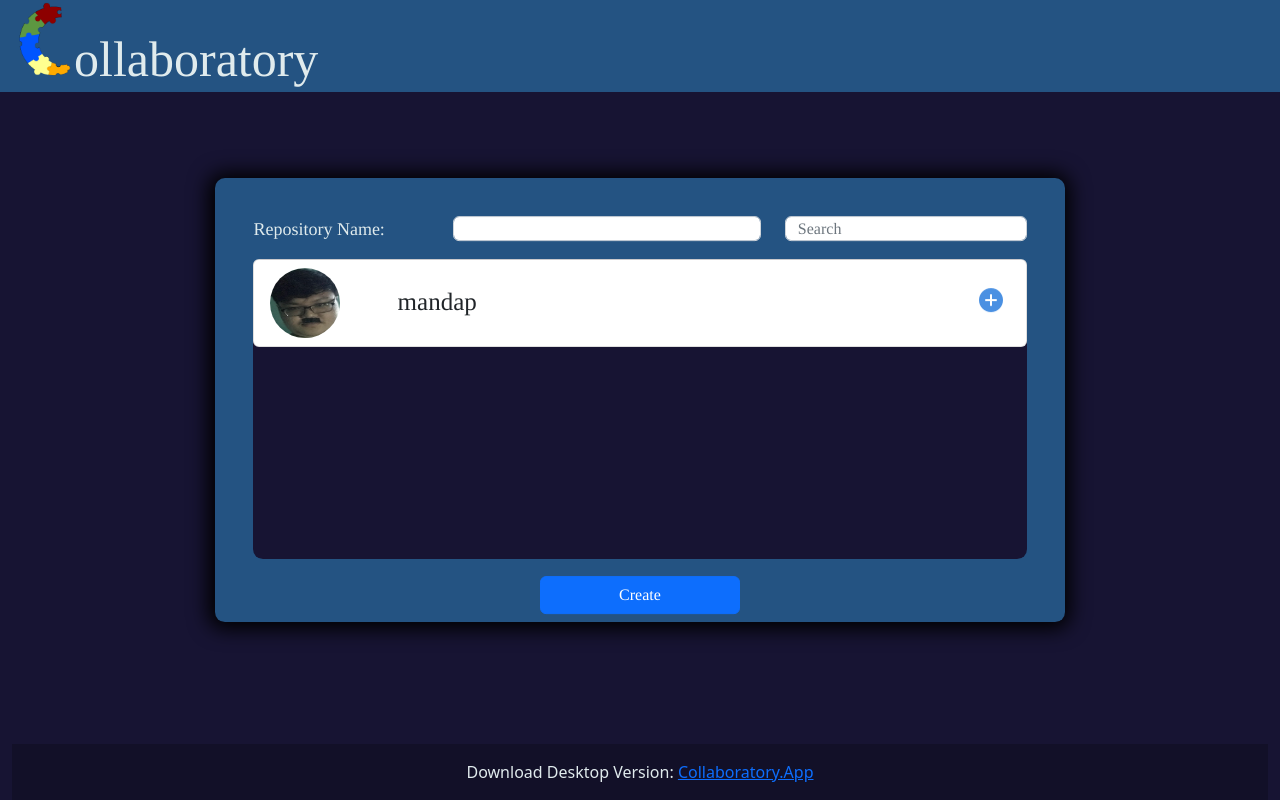
After one commit to changco0987/collaboratory-web-version-, a PHP site: page /server/repoSettings.php in a window 1280 px wide. The commit adds this page. Run offline with PHP 8.4, Linux system fonts and the light colour scheme.

Commit message:
fixed repoSettings UI

```diff
--- /dev/null
+++ b/css/repoSettings.css
@@ -0,0 +1,77 @@
+body{
+    background-color: #171433;
+    color: #E0EBED;
+}
+
+#headerContainer{
+    background-color: #245382 !important;
+}
+
+#pageIcon{
+    position: relative;
+    left: 9px;
+    float: left;
+    height: 87px;
+}
+
+#pageTitle{
+    position: relative;
+    top: 5px;
+    left: -13px;
+    font-family: "Bahnschrift", Times, serif;
+    font-size: 50px;
+
+}
+
+.container{
+    position: absolute;
+    top: 50%;
+    left: 50%;
+    transform: translateX(-50%) translateY(-50%);
+    width: 850px;
+    background-color: #245382;
+    border-radius: 10px;
+    padding: 3%;
+    font-family:"Bahnschrift", Times, serif;
+    box-shadow: -1px 1px 20px 6px black;
+}
+
+.listContainer{
+    position: relative;
+    background-color: #171433;
+    height: 300px;
+    border-radius: 10px;
+}
+
+#userDp{
+    height: 70px;
+    width: 70px;
+    border-radius: 50px;
+}
+
+#userDetail{
+    word-spacing: 200px;
+
+}
+
+#usernameLb{
+    position: relative;
+    top: 15px;
+	display: inline-block;
+    font-size: 25px;
+}
+
+#addBtn{
+    position: relative;
+    top: 17px;
+    left: 15%;
+	display: inline-block;
+    font-size: 25px;
+}
+
+#createtBtn{
+    position: relative;
+    margin-top: 10px;
+    margin-bottom: -35px;
+    width: 200px;
+}
--- /dev/null
+++ b/page/repoSettings.php
@@ -0,0 +1,131 @@
+<!DOCTYPE html>
+<html lang="en">
+<head>
+    <meta charset="UTF-8">
+    <meta http-equiv="X-UA-Compatible" content="IE=edge">
+    <meta name="viewport" content="width=device-width, initial-scale=1.0">
+
+    <!-- CSS only Bootsrap-->
+    <link href="https://cdn.jsdelivr.net/npm/bootstrap@5.2.0-beta1/dist/css/bootstrap.min.css" rel="stylesheet" integrity="sha384-0evHe/X+R7YkIZDRvuzKMRqM+OrBnVFBL6DOitfPri4tjfHxaWutUpFmBp4vmVor" crossorigin="anonymous">
+    <!-- JavaScript Bundle with Popper (bootstrap)-->
+    <script src="https://cdn.jsdelivr.net/npm/bootstrap@5.2.0-beta1/dist/js/bootstrap.bundle.min.js" integrity="sha384-pprn3073KE6tl6bjs2QrFaJGz5/SUsLqktiwsUTF55Jfv3qYSDhgCecCxMW52nD2" crossorigin="anonymous"></script>
+    <!--Bootstrap icon-->
+    <link rel="stylesheet" href="https://cdn.jsdelivr.net/npm/bootstrap-icons@1.8.3/font/bootstrap-icons.css">
+
+
+    <!--My CSS-->
+    <link rel="stylesheet" href="../css/repoSettings.css">
+
+    <link rel="icon" href="../Asset/AppIcon.ico">
+    <title>Repository Settings</title>
+</head>
+<body>
+
+
+<!--Page Title section-->
+    <div class="row fixed-top">
+
+        <div class="col-sm-12 col-xs-12 col-md-12 flex-column" id="headerContainer">
+            <header>
+                <img src="../Asset/AppIcon.png" class="img-fluid" id="pageIcon" alt="page icon">
+                <br>
+                <h1 id="pageTitle">ollaboratory</h1>
+            </header>
+
+        </div>
+
+    </div>
+
+<!--Content section-->
+    <div class="container">
+        <div class="row">
+            <div class="col-xs-3 col-sm-3 col-xs-3 col-md-3">
+                <p style="font-size: 18px;">Repository Name:</p>
+            </div>
+            <div class="col-xs-5 col-sm-5 col-xs-5 col-md-5">
+                <input type="text" class="form-control" id="reponameTb" name="reponameTb" placeholder="" maxlength="20" required style="height:25px ;">
+            </div>
+            <div class="col-xs-4 col-sm-4 col-xs-4 col-md-4 input-group-addon">
+                <input type="text" class="form-control" id="searchTb" name="searchTb" placeholder="Search" maxlength="20" required style="height:25px;">
+            </div>
+        </div>
+<!--List of username section-->
+        <div class="row">
+            <div class="col-xs-12 col-sm-12 col-xs-12 col-md-12">
+                <div class="listContainer">
+                    <div class="list-group">
+                        <a id="" href="#" class="list-group-item list-group-item-action">
+                            <div class="row">
+                                <div class="col-xs-2 col-sm-2 col-xs-2 col-md-2">
+                                    <img src="../Asset/Mandap.png" alt="" id="userDp">
+                                </div>
+                                <div class="col-xs-9 col-sm-9 col-xs-9 col-md-9">
+                                    <p id="usernameLb">mandap</p>
+                                </div>
+                                <div class="col-xs-1 col-sm-1 col-xs-1 col-md-1">
+                                    <img src="../Asset/add.png" alt="" id="addBtn">
+                                </div>
+                            </div>
+                        </a>
+                    </div>
+                </div>
+            </div>
+        </div>
+        <div class="row text-center">
+            <div class="col-xs-4 col-sm-4 col-xs-4 col-md-4"></div>
+            <div class="col-xs-4 col-sm-4 col-xs-4 col-md-4">
+                <button type="button" class="btn btn-primary" id="createtBtn" onclick="logout()">Create</button>
+            </div>
+            <div class="col-xs-4 col-sm-4 col-xs-4 col-md-4"></div>
+        </div>
+    </div>
+
+<!--Footer Section-->
+    <div class="row">
+        <footer class=" text-center text-lg-end fixed-bottom">
+            <!-- Copyright -->
+                <div class="text-center p-3" style="background-color: rgba(0, 0, 0, 0.2);">
+                    Download Desktop Version:
+                    <a class="" href="https://drive.google.com/u/2/uc?id=1kNO00NIB4ouuuiWlh9S9GOZkii-fa5KU&export=download" target="_blank">Collaboratory.App</a>
+                </div>
+            <!-- Copyright -->
+        </footer>
+    </div>
+</body>
+
+    <!--alert message script-->
+    <script>
+        document.getElementById('errorCode').style.display = 'none';
+        document.getElementById('errorMsg').style.display = 'none';
+        var successSignal = localStorage.getItem('state');
+
+        if(successSignal==1)
+        {
+            //if userid or password was incorrect
+            document.getElementById('errorCode').style.display = 'block';
+            document.getElementById('errorMsg').style.display = 'block';
+            console.log("okay");
+
+        }
+        else if(successSignal==2)
+        {
+            //if userid or password was
+            document.getElementById('errorCode').style.display = 'block';
+            document.getElementById('errorMsg').style.display = 'block';
+            document.getElementById('errorMsg').innerHTML = 'Please check your password carefully';
+            console.log("okay");
+        }
+        else if(successSignal==3)
+        {
+            //if password doesn't matched
+            document.getElementById('errorCode').style.display = 'block';
+            document.getElementById('errorMsg').style.display = 'block';
+            document.getElementById('errorMsg').innerHTML = "Password doesn't match!";
+            console.log("okay");
+        }
+
+        //To make signl back to normmal and to prevent for the success page to appear every time the page was reload or refresh
+        localStorage.setItem('state',0);
+    </script>
+
+</html>
--- a/page/userDashboard.php
+++ b/page/userDashboard.php
@@ -50,9 +50,9 @@
             <p class="text-center" id="userid"><?php echo $_SESSION['userid'];?></p>
             <!--Buttons-->
             <div class="btnContainer">
-              <button type="button" class="btn btn-primary" id="createRepoBtn">
+              <button type="button" class="btn btn-primary" id="createRepoBtn" onclick="repoSett()">
                 <span class="btn-label"><i class="bi-folder"></i></span>Create Repository</button>
-              <button type="button" class="btn btn-primary" id="accSettBtn">
+              <button type="button" class="btn btn-primary" id="accSettBtn" onclick="repoSett()">
                 <span class="btn-label"><i class="bi-gear"></i></span>Account Settings</button>
               <button type="button" class="btn btn-primary" id="signoutBtn" onclick="logout()">
                 <span class="btn-label"><i class="bi-back"></i></span>Sign-out</button>
--- a/script/userDashboard.js
+++ b/script/userDashboard.js
@@ -11,3 +11,8 @@
 
     window.location = "../page/login.php";
 }
+
+function repoSett()
+{
+    window.location = "../page/repoSettings.php";
+}
```
Also changed, not shown: Asset/add.png (added), Asset/checkIcon.png (added), Asset/close.png (added).
